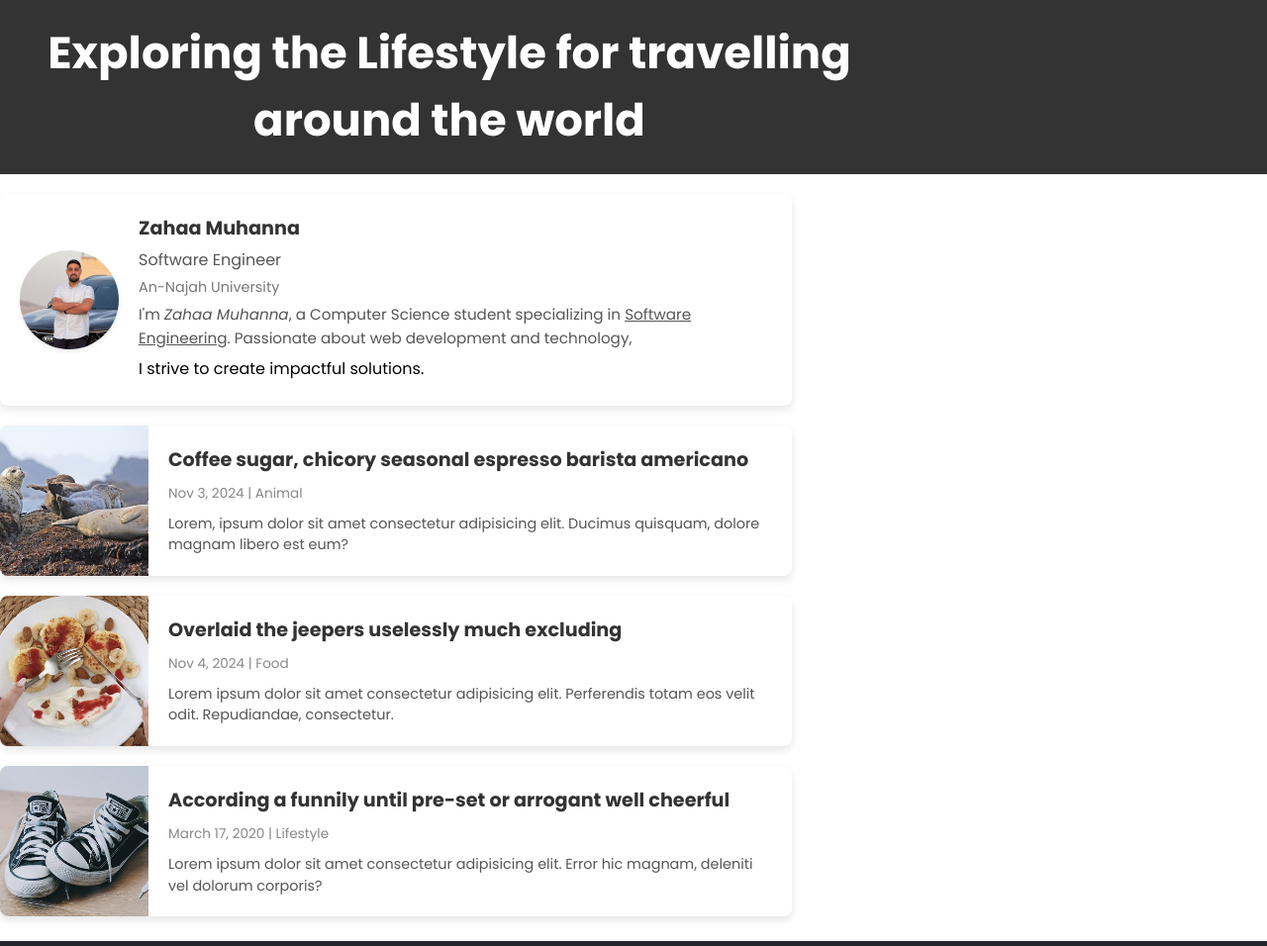
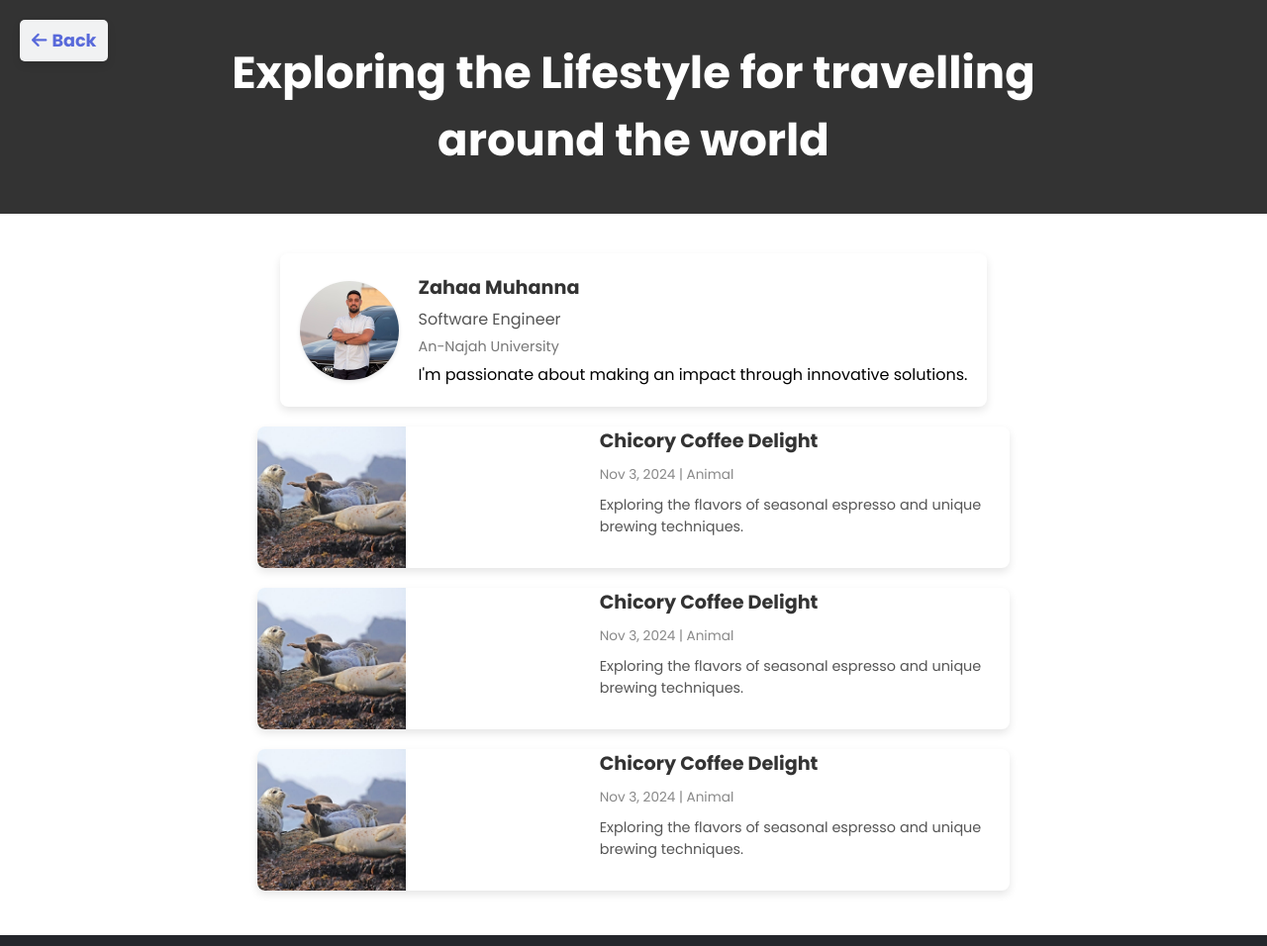
Before and after one commit to zahaaMuhanna/Personal-Plog, a plain HTML site: page post-blog.html in a window 1280 px wide. Shown: the top 956 px of the page at 99% size. Drawn offline with Linux system fonts and the light colour scheme.

Commit message:
adding back button and some changing

```diff
--- a/css/post/post.css
+++ b/css/post/post.css
@@ -1,22 +1,52 @@
 /* Blog Header Section as Full-Width Sidebar */
 .blog-header {
-    width: 100%;
     background-color: #333;
     color: #fff;
-    padding: 20px;
+    padding: 40px 20px;
     text-align: center;
-    font-size: 1.8em;
+    font-size: 2em;
     font-weight: bold;
     margin-bottom: 20px;
+    display: flex;
+    justify-content: center;
+    align-items: center;
+}
+/* Back Arrow Button at the Top Left */
+.back-arrow {
+    position: absolute;
+    top: 20px;
+    left: 20px;
+    display: flex;
+    align-items: center;
+    color: #5869da;
+    font-size: 1.1em;
+    font-weight: bold;
+    text-decoration: none;
+    padding: 8px 12px;
+    background-color: #f1f2f3;
+    border-radius: 5px;
+    box-shadow: 0 4px 8px rgba(0, 0, 0, 0.1);
+    transition: background-color 0.3s, color 0.3s;
+}
+
+.back-arrow i {
+    margin-right: 5px;
+}
+
+.back-arrow:hover {
+    background-color: #e1e2e3;
+    color: #333;
 }
 
 /* Blog Container */
 .blog-container {
     display: flex;
     flex-direction: column;
+    align-items: center;
     gap: 20px;
     max-width: 800px;
-    width: 100%;
+    margin: 0 auto; /* Center the container */
+    padding: 20px;
 }
 
 /* Author Info Section */
@@ -87,10 +117,10 @@
     object-fit: cover;
 }
 
-.post-content {
+/* .post-content {
     padding: 20px;
     flex: 1;
-}
+} */
 
 .post-content h2 {
     font-size: 1.2em;
--- a/post-blog.html
+++ b/post-blog.html
@@ -9,6 +9,11 @@
     <title>Blog Layout</title>
 </head>
 <body>
+
+     <!-- Back Button as Arrow at the Top Left -->
+     <a href="index.html" class="back-arrow">
+        <i class="fas fa-arrow-left"></i> Back
+    </a>
 
     <!-- Blog Header Section as Sidebar -->
     <header class="blog-header">
@@ -24,38 +29,43 @@
                 <h2 class="author-name">Zahaa Muhanna</h2>
                 <p class="author-title">Software Engineer</p>
                 <p class="author-company">An-Najah University</p>
-                <p class="author-bio">
-                    I'm <em>Zahaa Muhanna</em>, a Computer Science student specializing in <u>Software Engineering</u>. Passionate about web development and technology,<p> I strive to create impactful solutions.</p>
-                </p>
+                <blockquote>I'm passionate about making an impact through innovative solutions.</blockquote>
             </div>
         </section>
 
         <!-- Blog Posts Section -->
         <main class="blog-posts">
             <div class="post-card">
-                <img src="img/news-1.jpg" alt="Post Image" class="post-img">
+                <figure>
+                    <img src="img/news-1.jpg" alt="Post Image" class="post-img">
+                    <figcaption>Coffee sugar, chicory seasonal espresso barista americano</figcaption>
+                </figure>
                 <div class="post-content">
-                    <h2>Coffee sugar, chicory seasonal espresso barista americano</h2>
+                    <h2>Chicory Coffee Delight</h2>
                     <p class="post-meta">Nov 3, 2024 | Animal</p>
-                    <p class="post-excerpt">Lorem, ipsum dolor sit amet consectetur adipisicing elit. Ducimus quisquam, dolore magnam libero est eum?</p>
+                    <p class="post-excerpt">Exploring the flavors of seasonal espresso and unique brewing techniques.</p>
                 </div>
             </div>
-
             <div class="post-card">
-                <img src="img/news-2.jpg" alt="Post Image" class="post-img">
+                <figure>
+                    <img src="img/news-1.jpg" alt="Post Image" class="post-img">
+                    <figcaption>Coffee sugar, chicory seasonal espresso barista americano</figcaption>
+                </figure>
                 <div class="post-content">
-                    <h2>Overlaid the jeepers uselessly much excluding</h2>
-                    <p class="post-meta">Nov 4, 2024 | Food</p>
-                    <p class="post-excerpt">Lorem ipsum dolor sit amet consectetur adipisicing elit. Perferendis totam eos velit odit. Repudiandae, consectetur.</p>
+                    <h2>Chicory Coffee Delight</h2>
+                    <p class="post-meta">Nov 3, 2024 | Animal</p>
+                    <p class="post-excerpt">Exploring the flavors of seasonal espresso and unique brewing techniques.</p>
                 </div>
             </div>
-
             <div class="post-card">
-                <img src="img/news-3.jpg" alt="Post Image" class="post-img">
+                <figure>
+                    <img src="img/news-1.jpg" alt="Post Image" class="post-img">
+                    <figcaption>Coffee sugar, chicory seasonal espresso barista americano</figcaption>
+                </figure>
                 <div class="post-content">
-                    <h2>According a funnily until pre-set or arrogant well cheerful</h2>
-                    <p class="post-meta">March 17, 2020 | Lifestyle</p>
-                    <p class="post-excerpt">Lorem ipsum dolor sit amet consectetur adipisicing elit. Error hic magnam, deleniti vel dolorum corporis?</p>
+                    <h2>Chicory Coffee Delight</h2>
+                    <p class="post-meta">Nov 3, 2024 | Animal</p>
+                    <p class="post-excerpt">Exploring the flavors of seasonal espresso and unique brewing techniques.</p>
                 </div>
             </div>
         </main>
```
Also changed, not shown: index.html (+44 -48 lines).
